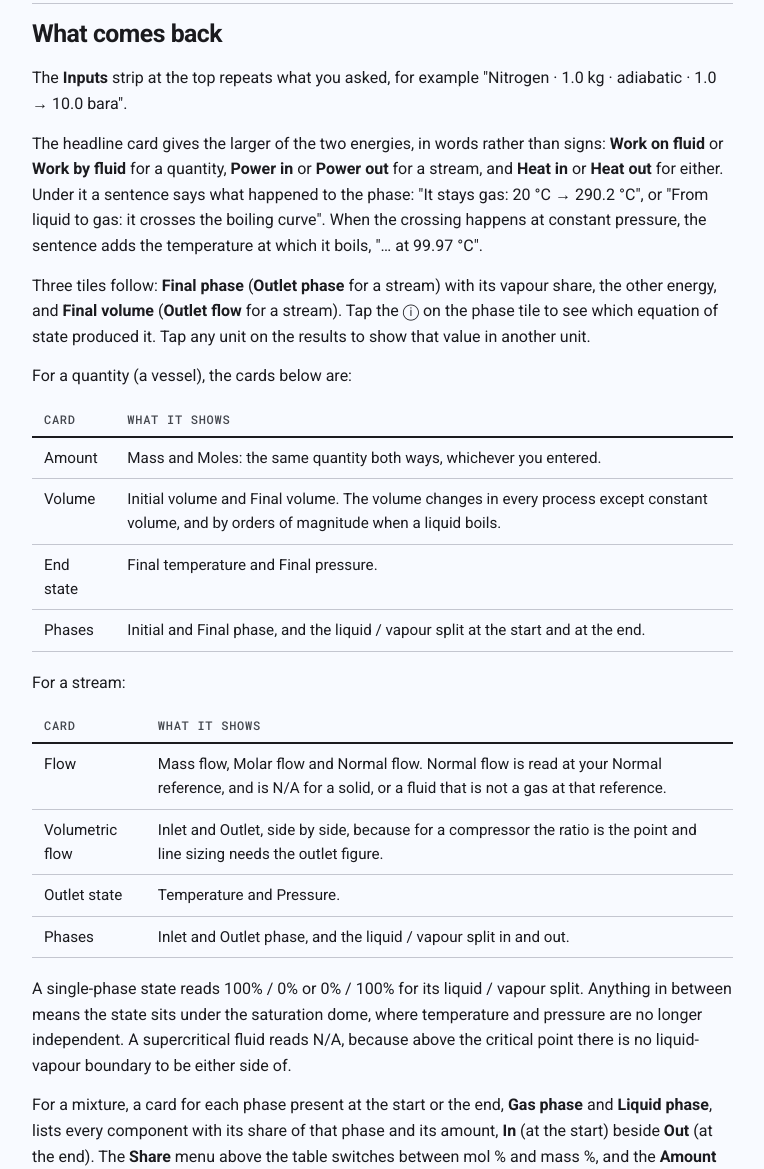
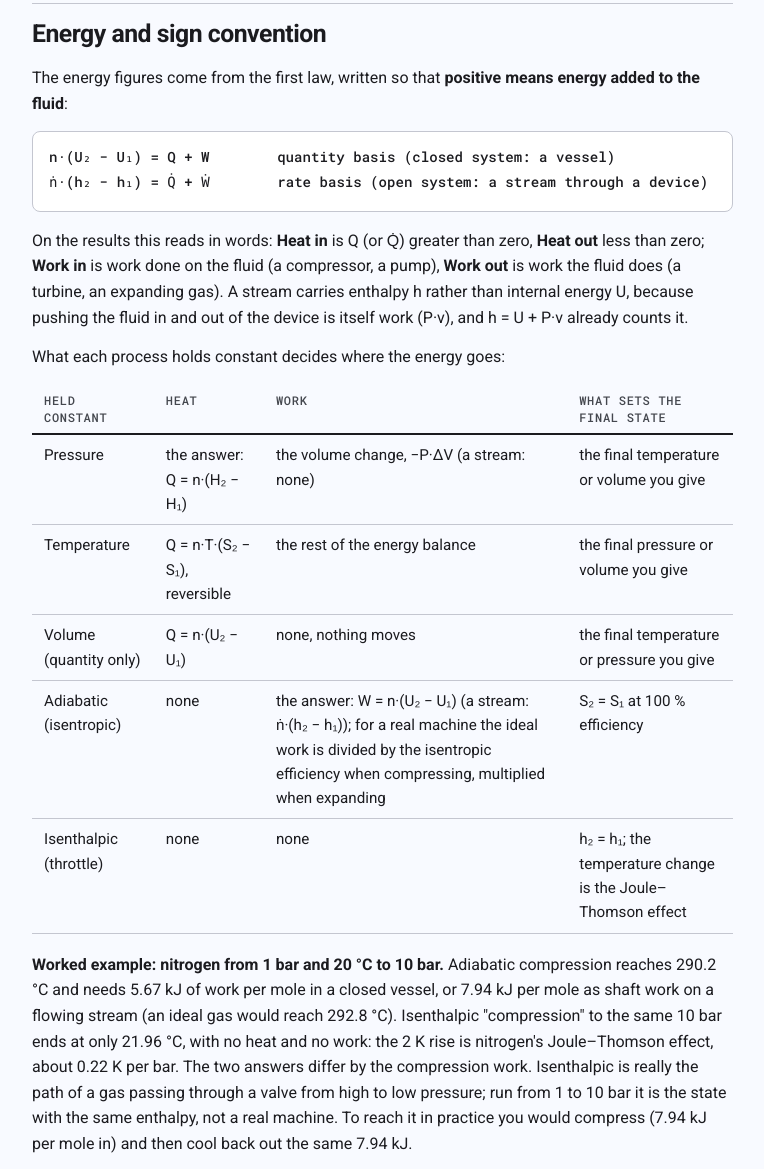
Before and after one commit to rmj1994/processchem-site, a plain HTML site: page docs/Phase-Equilibrium/index.html in a window 1280 px wide. Shown: the part 3527-4696 px from the top of the page, without its empty margins (346-1110 px from the left). Drawn offline with Linux system fonts and the light colour scheme.

Commit message:
Docs: Phase Equilibrium gains 'Energy and sign convention'; results wording follows the app (Heat/Work in-out, fixed tiles)

```diff
--- a/docs/Phase-Equilibrium/index.html
+++ b/docs/Phase-Equilibrium/index.html
@@ -104,10 +104,60 @@
 ṅ·(h₂ − h₁) = Q̇ + Ẇ        rate basis (open, steady flow)
 </code></pre>
 <p>n is the fixed amount; ṅ the flow rate. U is internal energy, h is enthalpy — the open-system form carries h rather than U because a flowing stream does flow work on its surroundings just by moving, and h = U + Pv already accounts for it. Isenthalpic (a throttle) is the special case h₂ = h₁: no work, no heat, and the temperature still changes — the Joule–Thomson effect. Combinations that contradict each other — isenthalpic against a specified final temperature, say — are greyed out rather than silently answered.</p>
+<h2 id="energy-and-sign-convention">Energy and sign convention</h2>
+<p>The energy figures come from the first law, written so that <strong>positive means energy added to the fluid</strong>:</p>
+<pre><code>n·(U₂ − U₁) = Q + W        quantity basis (closed system: a vessel)
+ṅ·(h₂ − h₁) = Q̇ + Ẇ        rate basis (open system: a stream through a device)
+</code></pre>
+<p>On the results this reads in words: <strong>Heat in</strong> is Q (or Q̇) greater than zero, <strong>Heat out</strong> less than zero; <strong>Work in</strong> is work done on the fluid (a compressor, a pump), <strong>Work out</strong> is work the fluid does (a turbine, an expanding gas). A stream carries enthalpy h rather than internal energy U, because pushing the fluid in and out of the device is itself work (P·v), and h = U + P·v already counts it.</p>
+<p>What each process holds constant decides where the energy goes:</p>
+<div class="table-wrap"><table>
+<thead>
+<tr>
+<th>Held constant</th>
+<th>Heat</th>
+<th>Work</th>
+<th>What sets the final state</th>
+</tr>
+</thead>
+<tbody>
+<tr>
+<td>Pressure</td>
+<td>the answer: Q = n·(H₂ − H₁)</td>
+<td>the volume change, −P·ΔV (a stream: none)</td>
+<td>the final temperature or volume you give</td>
+</tr>
+<tr>
+<td>Temperature</td>
+<td>Q = n·T·(S₂ − S₁), reversible</td>
+<td>the rest of the energy balance</td>
+<td>the final pressure or volume you give</td>
+</tr>
+<tr>
+<td>Volume (quantity only)</td>
+<td>Q = n·(U₂ − U₁)</td>
+<td>none, nothing moves</td>
+<td>the final temperature or pressure you give</td>
+</tr>
+<tr>
+<td>Adiabatic (isentropic)</td>
+<td>none</td>
+<td>the answer: W = n·(U₂ − U₁) (a stream: ṅ·(h₂ − h₁)); for a real machine the ideal work is divided by the isentropic efficiency when compressing, multiplied when expanding</td>
+<td>S₂ = S₁ at 100 % efficiency</td>
+</tr>
+<tr>
+<td>Isenthalpic (throttle)</td>
+<td>none</td>
+<td>none</td>
+<td>h₂ = h₁; the temperature change is the Joule–Thomson effect</td>
+</tr>
+</tbody>
+</table></div>
+<p><strong>Worked example: nitrogen from 1 bar and 20 °C to 10 bar.</strong> Adiabatic compression reaches 290.2 °C and needs 5.67 kJ of work per mole in a closed vessel, or 7.94 kJ per mole as shaft work on a flowing stream (an ideal gas would reach 292.8 °C). Isenthalpic "compression" to the same 10 bar ends at only 21.96 °C, with no heat and no work: the 2 K rise is nitrogen's Joule–Thomson effect, about 0.22 K per bar. The two answers differ by the compression work. Isenthalpic is really the path of a gas passing through a valve from high to low pressure; run from 1 to 10 bar it is the state with the same enthalpy, not a real machine. To reach it in practice you would compress (7.94 kJ per mole in) and then cool back out the same 7.94 kJ.</p>
 <h2 id="what-comes-back">What comes back</h2>
 <p>The <strong>Inputs</strong> strip at the top repeats what you asked, for example "Nitrogen · 1.0 kg · adiabatic · 1.0 → 10.0 bara".</p>
-<p>The headline card gives the larger of the two energies, in words rather than signs: <strong>Work on fluid</strong> or <strong>Work by fluid</strong> for a quantity, <strong>Power in</strong> or <strong>Power out</strong> for a stream, and <strong>Heat in</strong> or <strong>Heat out</strong> for either. Under it a sentence says what happened to the phase: "It stays gas: 20 °C → 290.2 °C", or "From liquid to gas: it crosses the boiling curve". When the crossing happens at constant pressure, the sentence adds the temperature at which it boils, "… at 99.97 °C".</p>
-<p>Three tiles follow: <strong>Final phase</strong> (<strong>Outlet phase</strong> for a stream) with its vapour share, the other energy, and <strong>Final volume</strong> (<strong>Outlet flow</strong> for a stream). Tap the ⓘ on the phase tile to see which equation of state produced it. Tap any unit on the results to show that value in another unit.</p>
+<p>The headline card gives what the process is about, in words rather than signs. Held pressure, temperature or volume: the heat, <strong>Heat in</strong> or <strong>Heat out</strong>. Adiabatic: the work, <strong>Work in</strong> or <strong>Work out</strong>. Isenthalpic: the final temperature, marked "enthalpy unchanged", because heat and work are both zero by definition. The same words are used for a quantity and a stream; the unit says which (kJ for a quantity, kW for a stream). Under it a sentence says what happened to the phase: "It stays gas: 20 °C → 290.2 °C", or "From liquid to gas: it crosses the boiling curve". When the crossing happens at constant pressure, the sentence adds the temperature at which it boils, "… at 99.97 °C".</p>
+<p>Three tiles follow, always in the same places: <strong>Final phase</strong> (<strong>Outlet phase</strong> for a stream) with its vapour share, <strong>Heat</strong>, and <strong>Work</strong>. An energy that is zero by the nature of the process reads "none (adiabatic)" or "none (enthalpy unchanged)". Tap the ⓘ on the phase tile to see which equation of state produced it, and the ⓘ on the headline or an energy tile to open <a href="#energy-and-sign-convention">Energy and sign convention</a>. Tap any unit on the results to show that value in another unit.</p>
 <p>For a quantity (a vessel), the cards below are:</p>
 <div class="table-wrap"><table>
 <thead>
```
